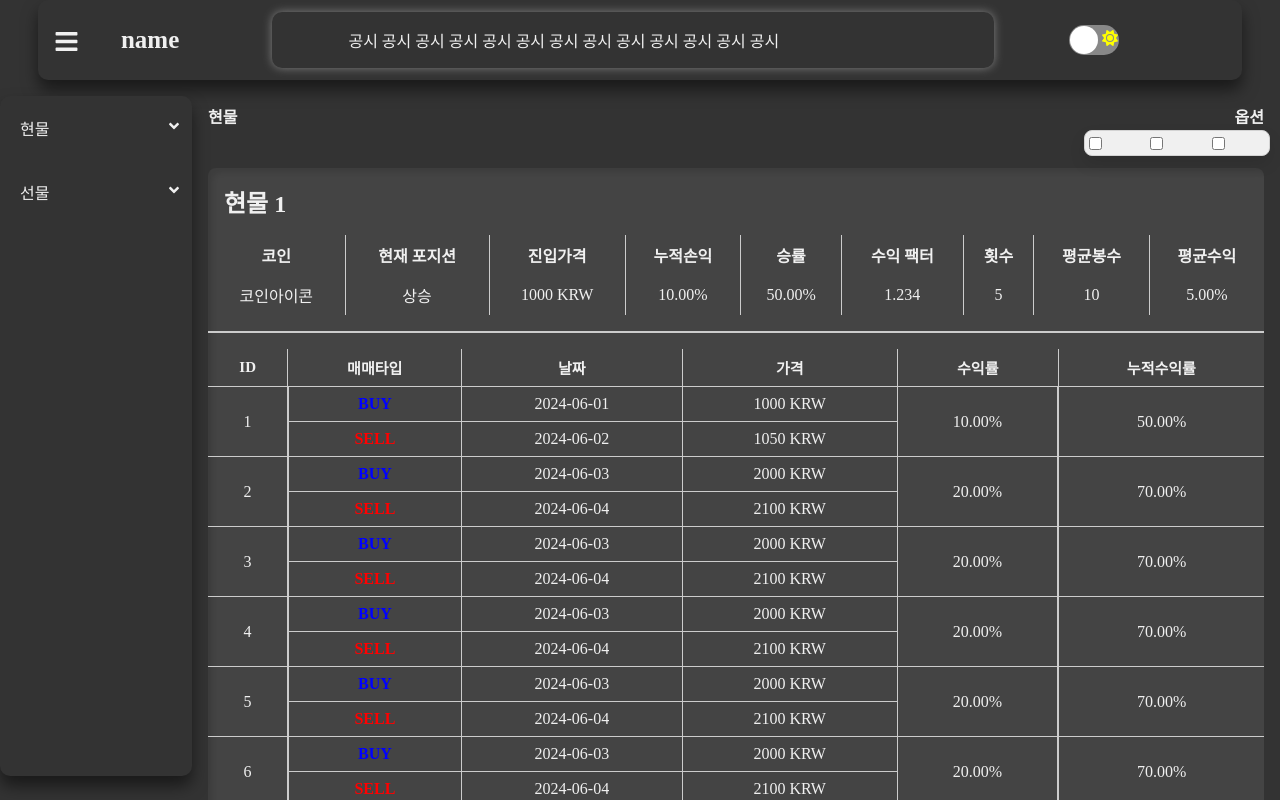
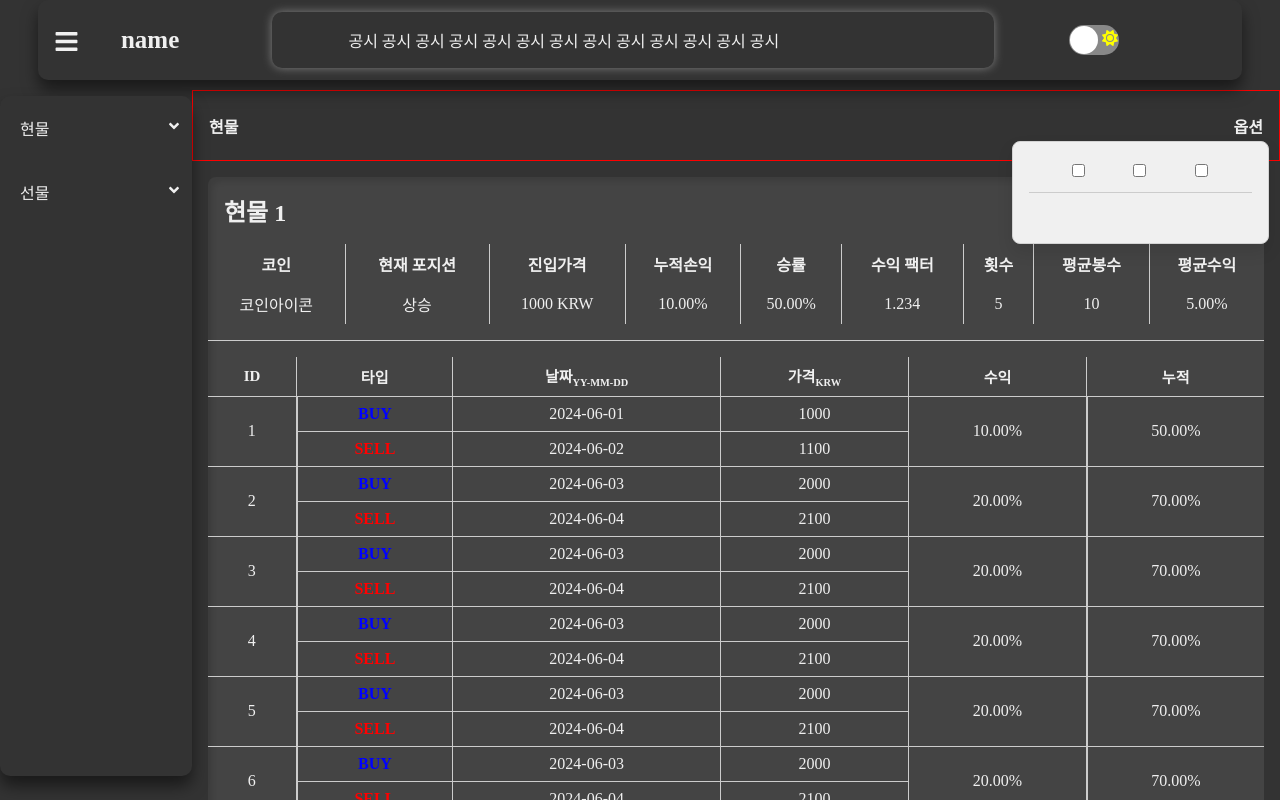
Before and after one commit to deenuit113/Tradin, a Next.js app in the folder coin/: page /spot/1 in a window 1280 px wide. Both pictures are taken after a click on the element "옵션". Built offline with nearby package versions, Linux system fonts and the light colour scheme.

Commit message:
Design: modify spot strategy page design

```diff
--- a/coin/src/components/units/item/Item.styles.tsx
+++ b/coin/src/components/units/item/Item.styles.tsx
@@ -20,7 +20,6 @@ export const MainContent = styled.div<{ sidebarOpen: boolean, darkMode: boolean
     padding: 1rem;
     height: 90%;
     overflow-y: auto;
-    border: 3px solid red;
 
     &::-webkit-scrollbar {
         width: 12px;
--- a/coin/src/components/units/item/ItemDetail.styles.tsx
+++ b/coin/src/components/units/item/ItemDetail.styles.tsx
@@ -69,6 +69,7 @@ export const MainContent = styled.div<{ sidebarOpen: boolean, darkMode: boolean
 export const SpotHeader = styled.div<{ sidebarOpen: boolean, darkMode: boolean }>`
     width: ${({ sidebarOpen }) => (sidebarOpen ? "85%" : "100%")};
     margin-left: ${({ sidebarOpen }) => (sidebarOpen ? "15%" : "0")};
+    margin-top: 10px;
     transition: width 0.3s ease, margin-left 0.3s ease;
     height: 10%;
     display: flex;
@@ -78,6 +79,7 @@ export const SpotHeader = styled.div<{ sidebarOpen: boolean, darkMode: boolean }
     font-weight: bolder;
     color: ${({ darkMode }) => (darkMode ? '#333' : '#f0f0f0')};
     position: relative;
+    border: 1px solid red;
 
     .FaAngleRight{
         margin-left: 10px;
@@ -176,7 +178,7 @@ export const StrategyInFoDetail = styled.td`
 
 export const HorizontalDivider = styled.div`
     width: 100%;
-    height: 2px;
+    height: 1px;
     background-color: #ccc;
     margin: 1rem 0;
 `;
@@ -242,6 +244,7 @@ export const StrategyOption = styled.div`
 `;
 
 export const StrategyOptionDrop = styled.div`
+    padding: 1rem;
     position: absolute;
     background-color: #f0f0f0;
     box-shadow: 0px 8px 16px rgba(0, 0, 0, 0.1);
@@ -250,3 +253,21 @@ export const StrategyOptionDrop = styled.div`
     right: 10px;
     top: 50px;
 `;
+
+export const OptionInnerContainer = styled.div`
+`;
+
+export const OptionTitle = styled.label`
+
+`;
+
+export const ComparisonOption = styled.label`
+
+`;
+
+export const OptionHorizontalDivider = styled.div`
+    width: 100%;
+    height: 1px;
+    background-color: #ccc;
+    margin: 10px 0;
+`;
--- a/coin/src/components/units/item/spot/SpotDetail.tsx
+++ b/coin/src/components/units/item/spot/SpotDetail.tsx
@@ -17,22 +17,22 @@ export default function SpotDetail(): JSX.Element {
     const [selectedOption, setSelectedOption] = useState<number | null>(null);
 
     const transactions = [
-        { id: 1, type: "BUY", date: "2024-06-01", price: "1000 KRW", yield: "10.00%", cumYield: "50.00%" },
-        { id: 1, type: "SELL", date: "2024-06-02", price: "1050 KRW", yield: "", cumYield: "" },
-        { id: 2, type: "BUY", date: "2024-06-03", price: "2000 KRW", yield: "20.00%", cumYield: "70.00%" },
-        { id: 2, type: "SELL", date: "2024-06-04", price: "2100 KRW", yield: "", cumYield: "" },
-        { id: 3, type: "BUY", date: "2024-06-03", price: "2000 KRW", yield: "20.00%", cumYield: "70.00%" },
-        { id: 3, type: "SELL", date: "2024-06-04", price: "2100 KRW", yield: "", cumYield: "" },
-        { id: 4, type: "BUY", date: "2024-06-03", price: "2000 KRW", yield: "20.00%", cumYield: "70.00%" },
-        { id: 4, type: "SELL", date: "2024-06-04", price: "2100 KRW", yield: "", cumYield: "" },
-        { id: 5, type: "BUY", date: "2024-06-03", price: "2000 KRW", yield: "20.00%", cumYield: "70.00%" },
-        { id: 5, type: "SELL", date: "2024-06-04", price: "2100 KRW", yield: "", cumYield: "" },
-        { id: 6, type: "BUY", date: "2024-06-03", price: "2000 KRW", yield: "20.00%", cumYield: "70.00%" },
-        { id: 6, type: "SELL", date: "2024-06-04", price: "2100 KRW", yield: "", cumYield: "" },
-        { id: 7, type: "BUY", date: "2024-06-03", price: "2000 KRW", yield: "20.00%", cumYield: "70.00%" },
-        { id: 7, type: "SELL", date: "2024-06-04", price: "2100 KRW", yield: "", cumYield: "" },
-        { id: 8, type: "BUY", date: "2024-06-03", price: "2000 KRW", yield: "20.00%", cumYield: "70.00%" },
-        { id: 8, type: "SELL", date: "2024-06-04", price: "2100 KRW", yield: "", cumYield: "" },
+        { id: 1, type: "BUY", date: "2024-06-01", price: "1000", yield: "10.00%", cumYield: "50.00%" },
+        { id: 1, type: "SELL", date: "2024-06-02", price: "1100", yield: "", cumYield: "" },
+        { id: 2, type: "BUY", date: "2024-06-03", price: "2000", yield: "20.00%", cumYield: "70.00%" },
+        { id: 2, type: "SELL", date: "2024-06-04", price: "2100", yield: "", cumYield: "" },
+        { id: 3, type: "BUY", date: "2024-06-03", price: "2000", yield: "20.00%", cumYield: "70.00%" },
+        { id: 3, type: "SELL", date: "2024-06-04", price: "2100", yield: "", cumYield: "" },
+        { id: 4, type: "BUY", date: "2024-06-03", price: "2000", yield: "20.00%", cumYield: "70.00%" },
+        { id: 4, type: "SELL", date: "2024-06-04", price: "2100", yield: "", cumYield: "" },
+        { id: 5, type: "BUY", date: "2024-06-03", price: "2000", yield: "20.00%", cumYield: "70.00%" },
+        { id: 5, type: "SELL", date: "2024-06-04", price: "2100", yield: "", cumYield: "" },
+        { id: 6, type: "BUY", date: "2024-06-03", price: "2000", yield: "20.00%", cumYield: "70.00%" },
+        { id: 6, type: "SELL", date: "2024-06-04", price: "2100", yield: "", cumYield: "" },
+        { id: 7, type: "BUY", date: "2024-06-03", price: "2000", yield: "20.00%", cumYield: "70.00%" },
+        { id: 7, type: "SELL", date: "2024-06-04", price: "2100", yield: "", cumYield: "" },
+        { id: 8, type: "BUY", date: "2024-06-03", price: "2000", yield: "20.00%", cumYield: "70.00%" },
+        { id: 8, type: "SELL", date: "2024-06-04", price: "2100", yield: "", cumYield: "" },
         // Add more transactions as needed
     ];
 
@@ -99,11 +99,11 @@ export default function SpotDetail(): JSX.Element {
                         <thead>
                             <tr>
                                 <S.StrategyInFoDetail className="title">ID</S.StrategyInFoDetail>
-                                <S.StrategyInFoDetail className="title">매매타입</S.StrategyInFoDetail>
-                                <S.StrategyInFoDetail className="title">날짜</S.StrategyInFoDetail>
-                                <S.StrategyInFoDetail className="title">가격</S.StrategyInFoDetail>
-                                <S.StrategyInFoDetail className="title">수익률</S.StrategyInFoDetail>
-                                <S.StrategyInFoDetail className="title">누적수익률</S.StrategyInFoDetail>
+                                <S.StrategyInFoDetail className="title">타입</S.StrategyInFoDetail>
+                                <S.StrategyInFoDetail className="title">날짜<small><sub>{selectedOption ? 'MM-DD' : 'YY-MM-DD'}</sub></small></S.StrategyInFoDetail>
+                                <S.StrategyInFoDetail className="title">가격<small><sub>KRW</sub></small></S.StrategyInFoDetail>
+                                <S.StrategyInFoDetail className="title">수익</S.StrategyInFoDetail>
+                                <S.StrategyInFoDetail className="title">누적</S.StrategyInFoDetail>
                             </tr>
                         </thead>
                         <tbody>
@@ -113,7 +113,7 @@ export default function SpotDetail(): JSX.Element {
                                         <>
                                             <S.StrategyInFoDetail className="value bordered" rowSpan={2}>{transaction.id}</S.StrategyInFoDetail>
                                             <S.StrategyInFoDetail className="value buy">{transaction.type}</S.StrategyInFoDetail>
-                                            <S.StrategyInFoDetail className="value">{transaction.date}</S.StrategyInFoDetail>
+                                            <S.StrategyInFoDetail className="value">{selectedOption ? transaction.date.slice(5) : transaction.date}</S.StrategyInFoDetail>
                                             <S.StrategyInFoDetail className="value">{transaction.price}</S.StrategyInFoDetail>
                                             <S.StrategyInFoDetail className="value bordered" rowSpan={2}>{transaction.yield}</S.StrategyInFoDetail>
                                             <S.StrategyInFoDetail className="value bordered" rowSpan={2}>{transaction.cumYield}</S.StrategyInFoDetail>
@@ -121,7 +121,7 @@ export default function SpotDetail(): JSX.Element {
                                     ) : (
                                         <>
                                             <S.StrategyInFoDetail className="value sell">{transaction.type}</S.StrategyInFoDetail>
-                                            <S.StrategyInFoDetail className="value">{transaction.date}</S.StrategyInFoDetail>
+                                            <S.StrategyInFoDetail className="value">{selectedOption ? transaction.date.slice(5) : transaction.date}</S.StrategyInFoDetail>
                                             <S.StrategyInFoDetail className="value">{transaction.price}</S.StrategyInFoDetail>
                                         </>
                                     )}
@@ -168,11 +168,11 @@ export default function SpotDetail(): JSX.Element {
                             <thead>
                                 <tr>
                                     <S.StrategyInFoDetail className="title">ID</S.StrategyInFoDetail>
-                                    <S.StrategyInFoDetail className="title">매매타입</S.StrategyInFoDetail>
-                                    <S.StrategyInFoDetail className="title">날짜</S.StrategyInFoDetail>
-                                    <S.StrategyInFoDetail className="title">가격</S.StrategyInFoDetail>
-                                    <S.StrategyInFoDetail className="title">수익률</S.StrategyInFoDetail>
-                                    <S.StrategyInFoDetail className="title">누적수익률</S.StrategyInFoDetail>
+                                    <S.StrategyInFoDetail className="title">타입</S.StrategyInFoDetail>
+                                    <S.StrategyInFoDetail className="title">날짜<small><sub>{selectedOption ? 'MM-DD' : 'YY-MM-DD'}</sub></small></S.StrategyInFoDetail>
+                                    <S.StrategyInFoDetail className="title">가격<small><sub>KRW</sub></small></S.StrategyInFoDetail>
+                                    <S.StrategyInFoDetail className="title">수익</S.StrategyInFoDetail>
+                                    <S.StrategyInFoDetail className="title">누적</S.StrategyInFoDetail>
                                 </tr>
                             </thead>
                             <tbody>
@@ -182,7 +182,7 @@ export default function SpotDetail(): JSX.Element {
                                         <>
                                             <S.StrategyInFoDetail className="value bordered" rowSpan={2}>{transaction.id}</S.StrategyInFoDetail>
                                             <S.StrategyInFoDetail className="value buy">{transaction.type}</S.StrategyInFoDetail>
-                                            <S.StrategyInFoDetail className="value">{transaction.date}</S.StrategyInFoDetail>
+                                            <S.StrategyInFoDetail className="value">{selectedOption ? transaction.date.slice(5) : transaction.date}</S.StrategyInFoDetail>
                                             <S.StrategyInFoDetail className="value">{transaction.price}</S.StrategyInFoDetail>
                                             <S.StrategyInFoDetail className="value bordered" rowSpan={2}>{transaction.yield}</S.StrategyInFoDetail>
                                             <S.StrategyInFoDetail className="value bordered" rowSpan={2}>{transaction.cumYield}</S.StrategyInFoDetail>
@@ -190,7 +190,7 @@ export default function SpotDetail(): JSX.Element {
                                     ) : (
                                         <>
                                             <S.StrategyInFoDetail className="value sell">{transaction.type}</S.StrategyInFoDetail>
-                                            <S.StrategyInFoDetail className="value">{transaction.date}</S.StrategyInFoDetail>
+                                            <S.StrategyInFoDetail className="value">{selectedOption ? transaction.date.slice(5) : transaction.date}</S.StrategyInFoDetail>
                                             <S.StrategyInFoDetail className="value">{transaction.price}</S.StrategyInFoDetail>
                                         </>
                                     )}
--- a/coin/src/components/units/item/spot/SpotDetailOpt.tsx
+++ b/coin/src/components/units/item/spot/SpotDetailOpt.tsx
@@ -13,16 +13,25 @@ export default function SpotDetailOption({ isMenuOpen, availableOptions, selecte
         <>
             { isMenuOpen &&
                 <S.StrategyOptionDrop>
+                    <S.OptionInnerContainer>
+                        <S.OptionTitle> 비교: </S.OptionTitle>
                         {availableOptions.map(n => (
-                        <label key={n}>
+                            <S.ComparisonOption key={n}>
                                 <input
                                     type="checkbox"
                                     checked={selectedOption === n}
                                     onChange={() => handleCheckboxChange(n)}
                                 />
                                 현물 {n}
-                        </label>
+                            </S.ComparisonOption>
                         ))}
+                    </S.OptionInnerContainer>
+                    <S.OptionHorizontalDivider/>
+                    <S.OptionInnerContainer>
+                        <S.OptionTitle>필터:</S.OptionTitle>
+                    </S.OptionInnerContainer>
+
+
                 </S.StrategyOptionDrop>
             }
         </>
```
Lines whose indentation alone changed are shown as unchanged.
